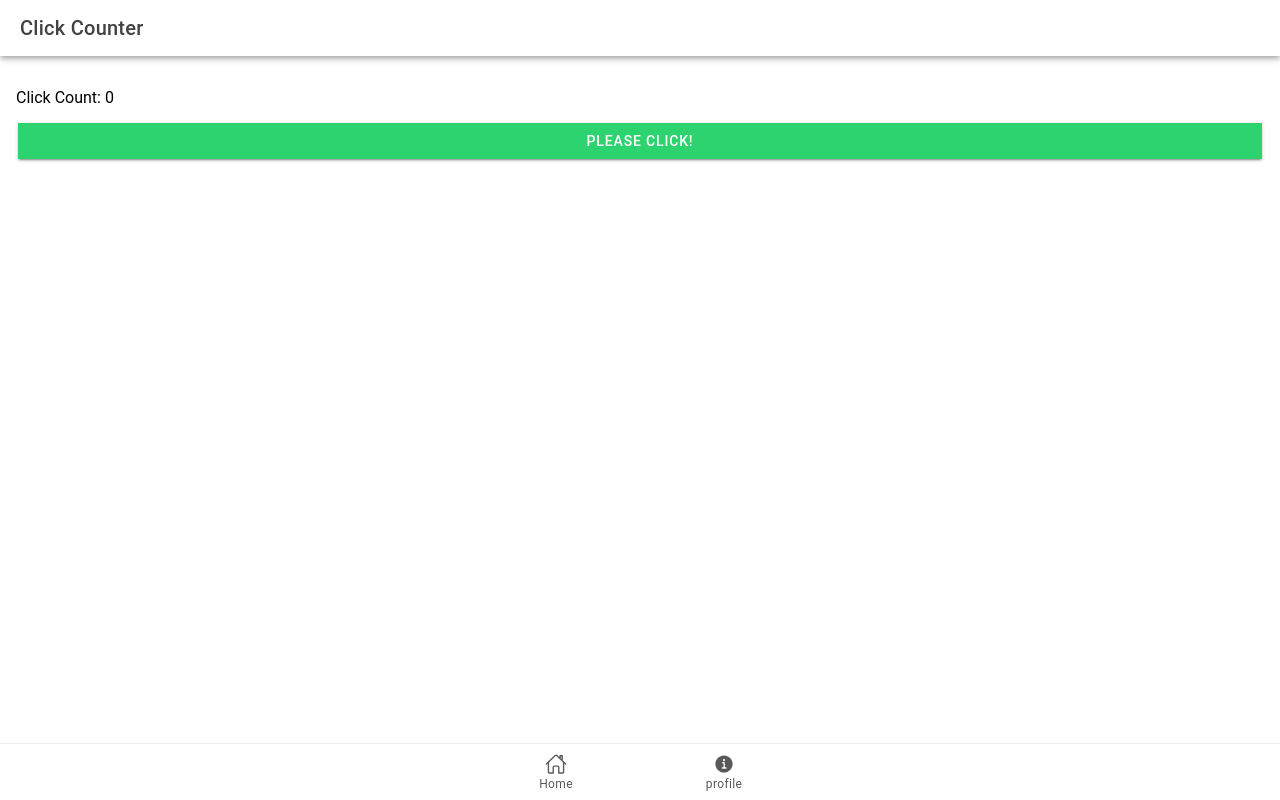
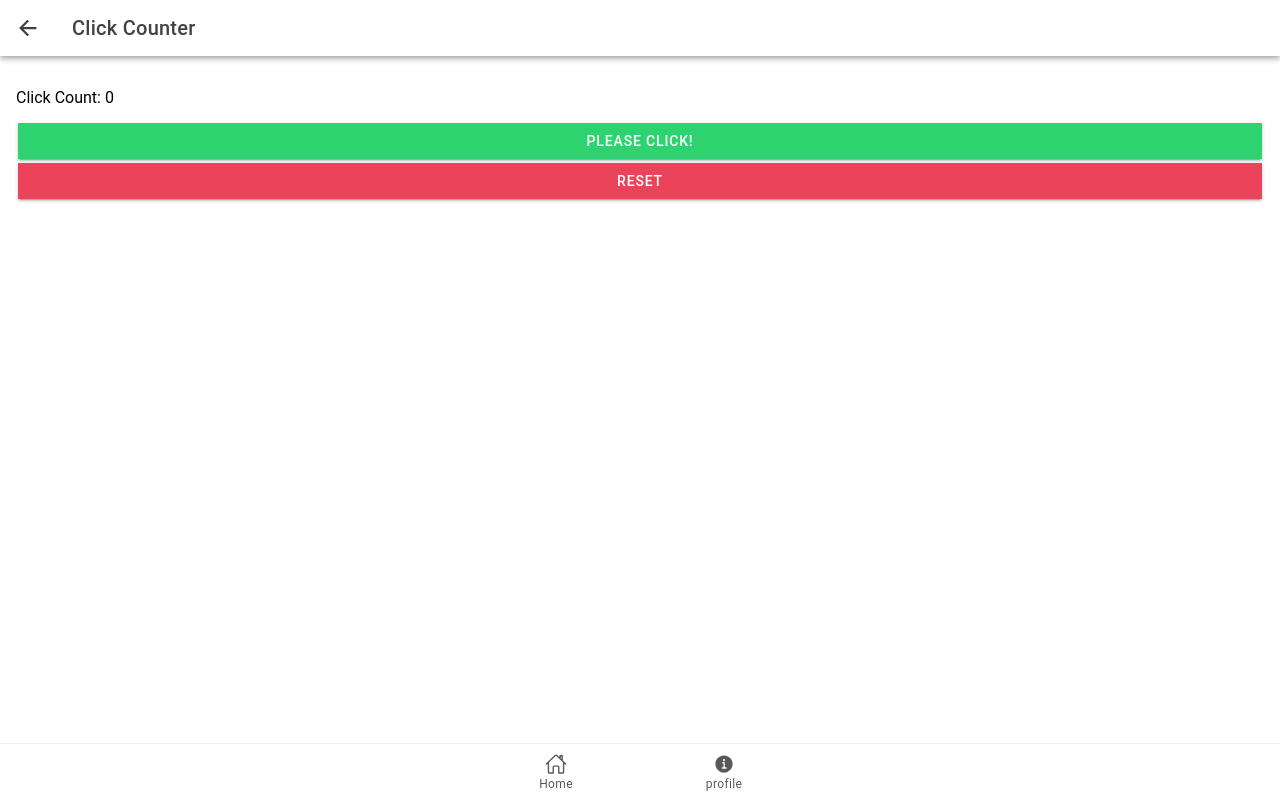
Before and after one commit to JamesRymarc29/ion-t-bagasbas, a React (Vite) app: page /Clickcounter in a window 1280 px wide. Built offline with nearby package versions, Linux system fonts and the light colour scheme.

Commit message:
added back and reset button in the clickcounter

```diff
--- a/src/pages/Clickcounter.tsx
+++ b/src/pages/Clickcounter.tsx
@@ -1,5 +1,5 @@
 import React, { useState } from 'react';
-import { IonContent, IonHeader, IonPage, IonTitle, IonToolbar, IonButton } from '@ionic/react';
+import { IonContent, IonHeader, IonPage, IonTitle, IonToolbar, IonButton, IonButtons, IonBackButton } from '@ionic/react';
 import './Clickcounter.css';
 
 const Clickcounter: React.FC = () => {
@@ -11,10 +11,19 @@ const Clickcounter: React.FC = () => {
     setClickCount(prevCount => prevCount + 1);
   };
 
+  // Step 5: Define function to reset click count
+  const resetCount = () => {
+    setClickCount(0);
+  };
+
   return (
     <IonPage>
       <IonHeader>
         <IonToolbar>
+          {/* Back Button */}
+          <IonButtons slot="start">
+            <IonBackButton defaultHref="/" />
+          </IonButtons>
           <IonTitle>Click Counter</IonTitle>
         </IonToolbar>
       </IonHeader>
@@ -26,10 +35,12 @@ const Clickcounter: React.FC = () => {
         </IonHeader>
 
         <div className="ion-padding">
-          {/* Step 4: Display click counter */}
+          {/* Display click counter */}
           <p>Click Count: {clickCount}</p>
-          {/* Step 4: Add a button to increment click count */}
-          <IonButton  color="success"expand='full'onClick={incrementCount}> Please Click!</IonButton>
+          {/* Button to increment click count */}
+          <IonButton color="success" expand="full" onClick={incrementCount}> Please Click!</IonButton>
+          {/* Button to reset click count */}
+          <IonButton color="danger" expand="full" onClick={resetCount}>Reset</IonButton>
         </div>
       </IonContent>
     </IonPage>
```
